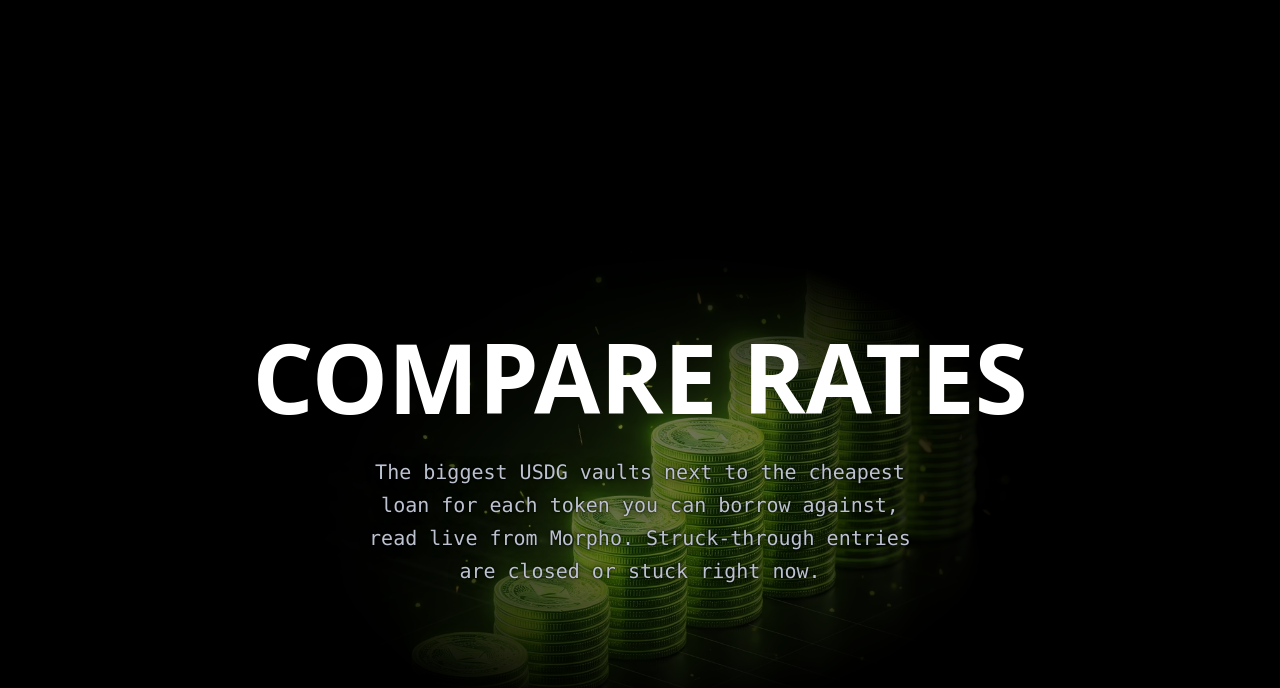
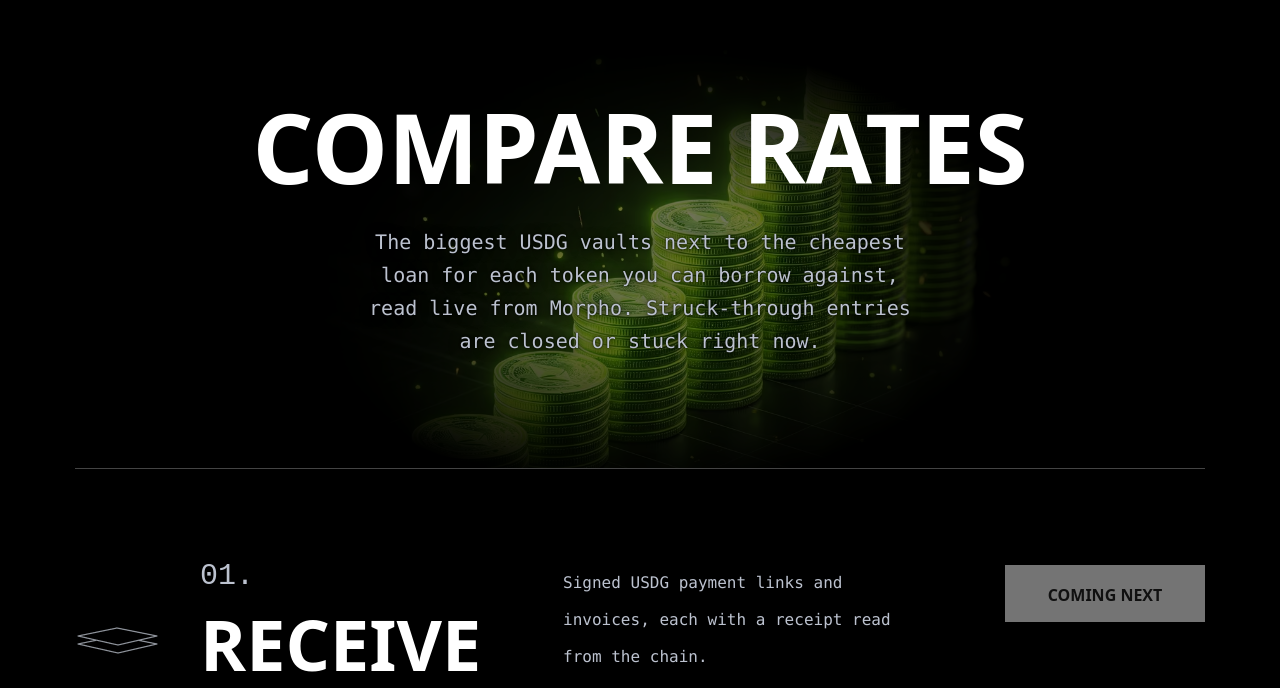
Before and after one commit to escorpio-dev/escorpio-app, a React (Vite) app in the folder site/: page / in a window 1280 px wide. Shown: the part 3612-4300 px from the top of the page. Built offline with nearby package versions, Linux system fonts and the light colour scheme; no server answers.

Commit message:
style(site): close the gap above compare rates
Four spacings stacked between the feature cards and the Compare rates
title (card margin, photo grid padding, section margin, header padding),
about 450px on a wide screen. Now about 220px, enough for the coin
picture behind the title.

```diff
--- a/site/src/layout.css
+++ b/site/src/layout.css
@@ -137,8 +137,8 @@
 @media (min-width: 1000px) { .home-how-step h3 { font-size: 20px; } }
 .home-wrap .home-how-step p { font-size: 16px; }
 
-.home-reserve { margin-top: 90px; overflow: hidden; padding-bottom: 1px; }
-@media (min-width: 820px) { .home-reserve { margin-top: 180px; } }
+.home-reserve { margin-top: 24px; overflow: hidden; padding-bottom: 1px; }
+@media (min-width: 820px) { .home-reserve { margin-top: 40px; } }
 .home-reserve-header { border-bottom: 1px solid #444; }
 .home-reserve-header h2 { margin-bottom: 30px; }
 .home-reserve-header p { max-width: 570px; }
@@ -259,8 +259,8 @@
 /* Feature cards under "Escorpio reads every rate" (Features in home-page.tsx). Hairline grid: 1px gaps over the line
    colour, black cards. Each card spans three shared rows (header, text, footer) with subgrid so the rows line up
    across a row of cards; browsers without subgrid just stack each card's regions. */
-.k-features-wrap { margin: 0 0 80px; }
-@media (min-width: 1000px) { .k-features-wrap { margin-bottom: 120px; } }
+.k-features-wrap { margin: 0 0 48px; }
+@media (min-width: 1000px) { .k-features-wrap { margin-bottom: 60px; } }
 /* Small mono label, not a section title: beats the big .home-wrap h2. */
 .home-wrap .k-features-wrap > h2 { margin: 0 0 18px; font-family: var(--k-mono); font-size: 12px; font-weight: 400; font-stretch: 100%; letter-spacing: 0.08em; line-height: 1.4; text-transform: uppercase; color: var(--color-muted); }
 .k-features { display: grid; grid-template-columns: 1fr; gap: 1px; background: var(--color-line); border: 1px solid var(--color-line); }
@@ -296,12 +296,12 @@
   .k-feature:has(a.card-link:hover) footer svg { translate: 4px 0; }
 }
 
-/* "Put it to work" sits right under the feature cards, centred, with the rising coin columns faint behind it
+/* "Compare rates" sits right under the feature cards, centred, with the rising coin columns faint behind it.
    The picture is a centred crop (reserve-coins), fading out on every side. top: 0 because
    .home-reserve clips overflow; anything above it would show a hard edge. */
 .home-reserve-header { position: relative; isolation: isolate; text-align: center; padding-top: 70px; }
 .home-reserve-header { padding-bottom: 70px; }
-@media (min-width: 820px) { .home-reserve-header { padding-top: 110px; padding-bottom: 110px; } }
+@media (min-width: 820px) { .home-reserve-header { padding-top: 80px; padding-bottom: 110px; } }
 .home-reserve:focus { outline: none; }
 .home-reserve-header p { margin-inline: auto; text-shadow: 0 1px 12px #000, 0 0 2px #000; }
 @media (min-width: 820px) { .k-amount .relative { justify-content: center; align-items: center; } }
```
